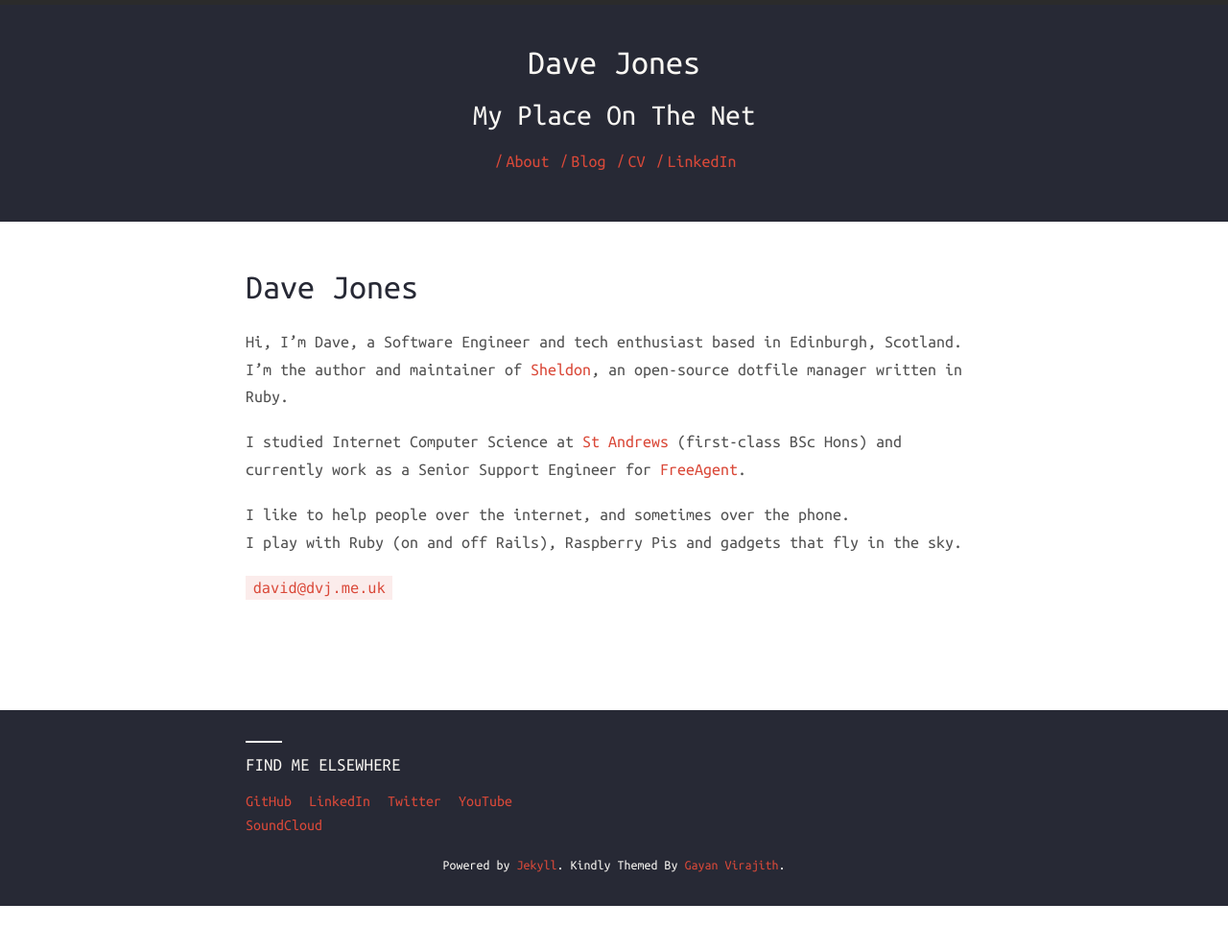
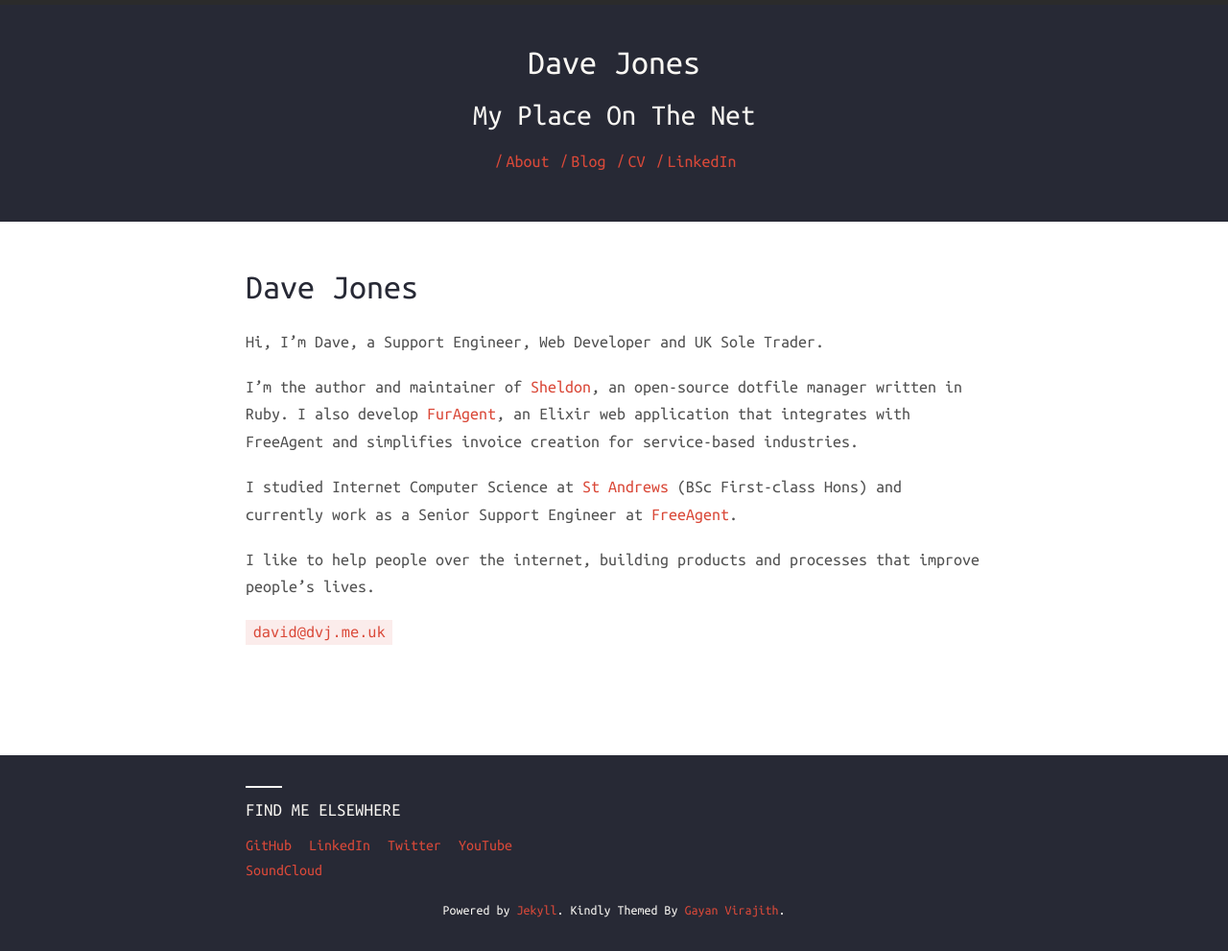
Before and after one commit to gayanvirajith/harmony, a Jekyll site: the page built from index.md, in a window 1280 px wide. Shown: the whole page at 96% size. Built offline with Jekyll 4.4.1, drawn with Linux system fonts in a browser that asks for light colours; nearby versions of some CDN libraries; before the commit the page ends 944 px from its top, so only the background shows below that.

Commit message:
Further tweaks to introduction page
Remove mention of Edinburgh.
Give precedence to open source projects.

```diff
--- a/index.md
+++ b/index.md
@@ -3,11 +3,12 @@ layout: page
 title: Dave Jones
 ---
 
-Hi, I'm Dave, a Software Engineer and tech enthusiast based in Edinburgh, Scotland. I'm the author and maintainer of [Sheldon](https://github.com/dvjones89/sheldon){:target="_blank"}, an open-source dotfile manager written in Ruby.
+Hi, I'm Dave, a Support Engineer, Web Developer and UK Sole Trader.
 
-I studied Internet Computer Science at [St Andrews](http://www.cs.st-andrews.ac.uk){:target="_blank"} (first-class BSc Hons) and currently work as a Senior Support Engineer for [FreeAgent](https://www.freeagent.com){:target="_blank"}.
+I'm the author and maintainer of [Sheldon](https://github.com/dvjones89/sheldon){:target="_blank"}, an open-source dotfile manager written in Ruby. I also develop [FurAgent](https://github.com/dvjones89/furagent){:target="_blank"}, an Elixir web application that integrates with FreeAgent and simplifies invoice creation for service-based industries.
 
-I like to help people over the internet, and sometimes over the phone.
-I play with Ruby (on and off Rails), Raspberry Pis and gadgets that fly in the sky.
+I studied Internet Computer Science at [St Andrews](http://www.cs.st-andrews.ac.uk){:target="_blank"} (BSc First-class Hons) and currently work as a Senior Support Engineer at [FreeAgent](https://www.freeagent.com){:target="_blank"}.
+
+I like to help people over the internet, building products and processes that improve people's lives.
 
 `david@dvj.me.uk`
```
